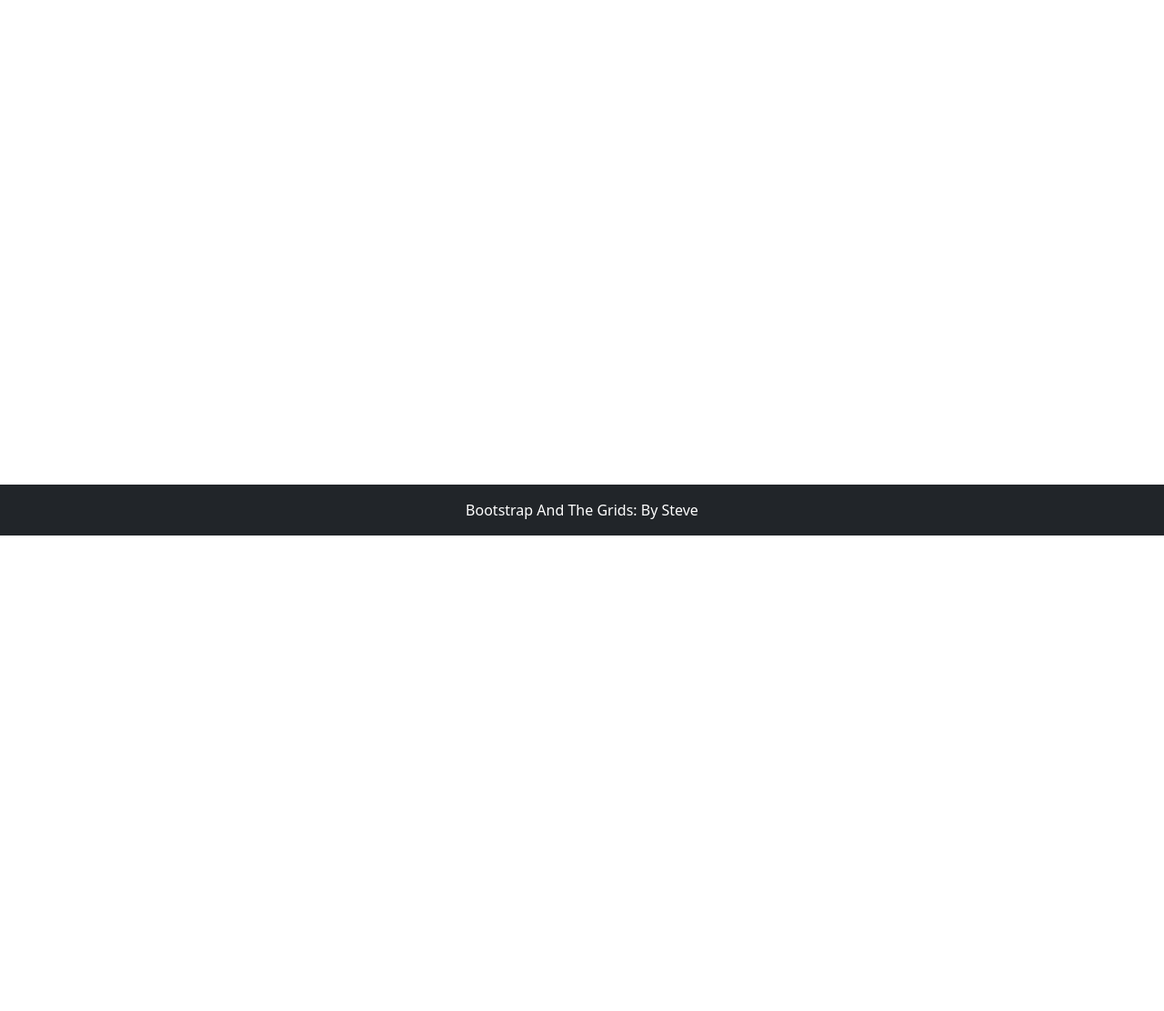
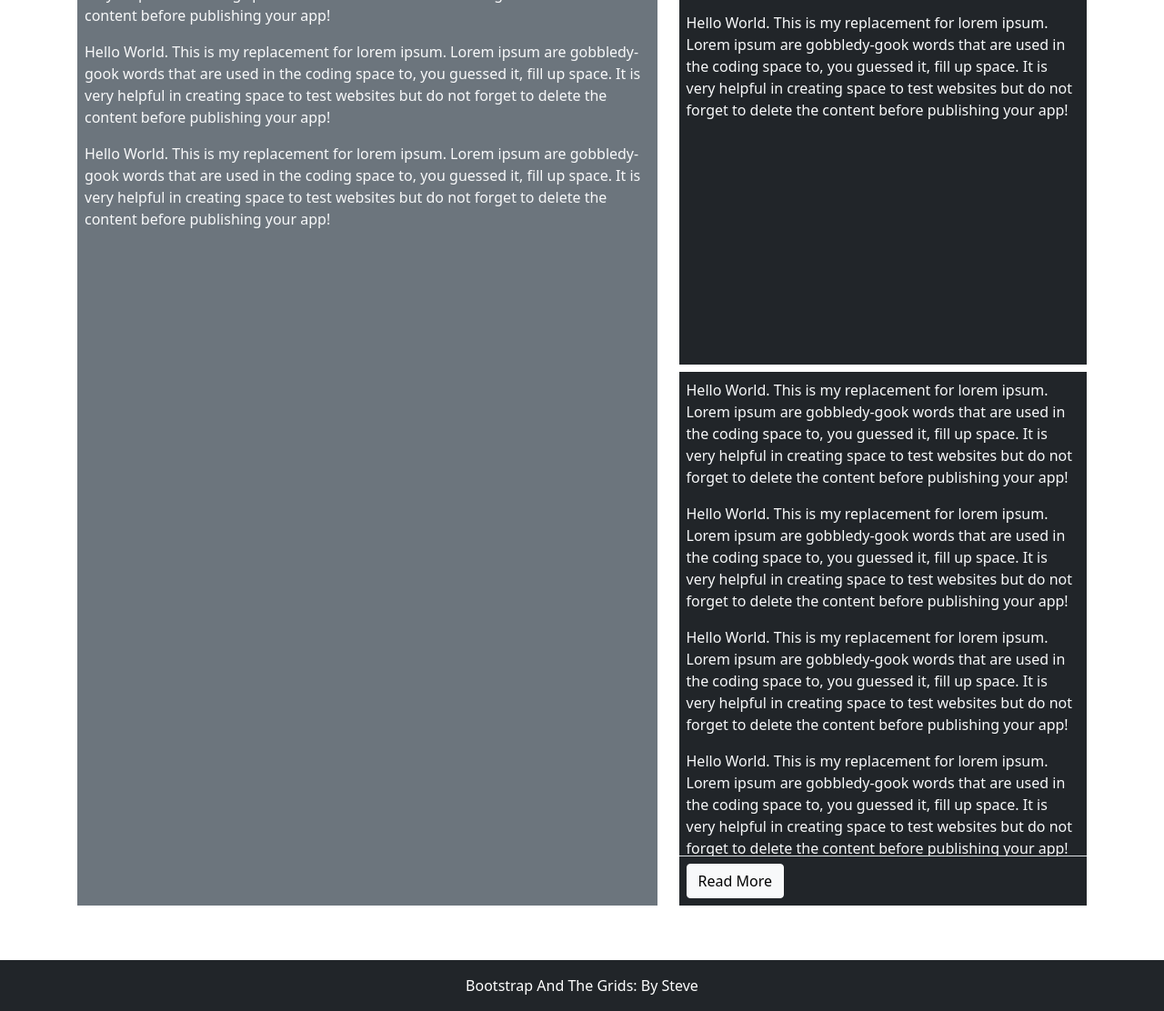
Before and after one commit to StevesGitRepo/BootstrapAndTheGrids, a plain HTML site: page js/Grid3.html in a window 1280 px wide. Shown: the part 211-1323 px from the top of the page at 91% size. Before the commit the page ends 800 px from the top, so only its background shows below. Drawn offline with nearby package versions, Linux system fonts and the light colour scheme.

Commit message:
Grid 3 added
Added Grid 3, set flex justify-content-evenly, added overlfow properties to boxes

```diff
--- a/css/site.css
+++ b/css/site.css
@@ -1,6 +1,11 @@
 main > .container {
   padding: 60px 15px 0;
   margin-bottom: 5rem;
+}
+
+body > main {
+  margin-top: 20px;
+  margin-bottom: 60px;
 }
 
 .heroBG {
--- a/js/Grid3.html
+++ b/js/Grid3.html
@@ -82,7 +82,100 @@
     </nav>
 
     <main class="flex-shrink-0">
-      <div class="container"></div>
+      <div class="container h-100 minHeight">
+        <div class="row h-100">
+          <!-- LEFT COLUMN -->
+          <div class="col-7">
+            <div class="bg-secondary text-light p-2 h-100">
+              <h1>Article Title</h1>
+              <p>
+                Hello World. This is my replacement for lorem ipsum. Lorem ipsum
+                are gobbledy-gook words that are used in the coding space to,
+                you guessed it, fill up space. It is very helpful in creating
+                space to test websites but do not forget to delete the content
+                before publishing your app!
+              </p>
+              <p>
+                Hello World. This is my replacement for lorem ipsum. Lorem ipsum
+                are gobbledy-gook words that are used in the coding space to,
+                you guessed it, fill up space. It is very helpful in creating
+                space to test websites but do not forget to delete the content
+                before publishing your app!
+              </p>
+              <p>
+                Hello World. This is my replacement for lorem ipsum. Lorem ipsum
+                are gobbledy-gook words that are used in the coding space to,
+                you guessed it, fill up space. It is very helpful in creating
+                space to test websites but do not forget to delete the content
+                before publishing your app!
+              </p>
+            </div>
+          </div>
+          <!-- RIGHT COLUMN -->
+          <div class="col-5 h-100 d-flex flex-column justify-content-evenly">
+            <!-- add 2 divs to create stacked boxes within the col-5 -->
+            <!-- RIGHT-TOP COLUMN -->
+            <div class="bg-dark text-light h-50 p-2 overflow-auto">
+              <p>
+                Hello World. This is my replacement for lorem ipsum. Lorem ipsum
+                are gobbledy-gook words that are used in the coding space to,
+                you guessed it, fill up space. It is very helpful in creating
+                space to test websites,just delete the content before publishing
+                your app!
+              </p>
+              <p>
+                Hello World. This is my replacement for lorem ipsum. Lorem ipsum
+                are gobbledy-gook words that are used in the coding space to,
+                you guessed it, fill up space. It is very helpful in creating
+                space to test websites but do not forget to delete the content
+                before publishing your app!
+              </p>
+            </div>
+
+            <!-- RIGHT-BOTTOM COLUMN -->
+            <div class="bg-dark text-light h-50 mt-2 p-2 overflow-hidden">
+              <p>
+                Hello World. This is my replacement for lorem ipsum. Lorem ipsum
+                are gobbledy-gook words that are used in the coding space to,
+                you guessed it, fill up space. It is very helpful in creating
+                space to test websites but do not forget to delete the content
+                before publishing your app!
+              </p>
+              <p>
+                Hello World. This is my replacement for lorem ipsum. Lorem ipsum
+                are gobbledy-gook words that are used in the coding space to,
+                you guessed it, fill up space. It is very helpful in creating
+                space to test websites but do not forget to delete the content
+                before publishing your app!
+              </p>
+              <p>
+                Hello World. This is my replacement for lorem ipsum. Lorem ipsum
+                are gobbledy-gook words that are used in the coding space to,
+                you guessed it, fill up space. It is very helpful in creating
+                space to test websites but do not forget to delete the content
+                before publishing your app!
+              </p>
+              <p>
+                Hello World. This is my replacement for lorem ipsum. Lorem ipsum
+                are gobbledy-gook words that are used in the coding space to,
+                you guessed it, fill up space. It is very helpful in creating
+                space to test websites but do not forget to delete the content
+                before publishing your app!
+              </p>
+              <p>
+                Hello World. This is my replacement for lorem ipsum. Lorem ipsum
+                are gobbledy-gook words that are used in the coding space to,
+                you guessed it, fill up space. It is very helpful in creating
+                space to test websites but do not forget to delete the content
+                before publishing your app!
+              </p>
+            </div>
+            <div class="bg-dark text-light border-top p-2">
+              <button class="btn btn-light" type="button">Read More</button>
+            </div>
+          </div>
+        </div>
+      </div>
     </main>
     <footer class="footer mt-auto py-3 bg-dark sticky-footer">
       <div class="container-fluid text-center">
```
Also changed, not shown: js/Grid1.html (+1 -3 lines).
